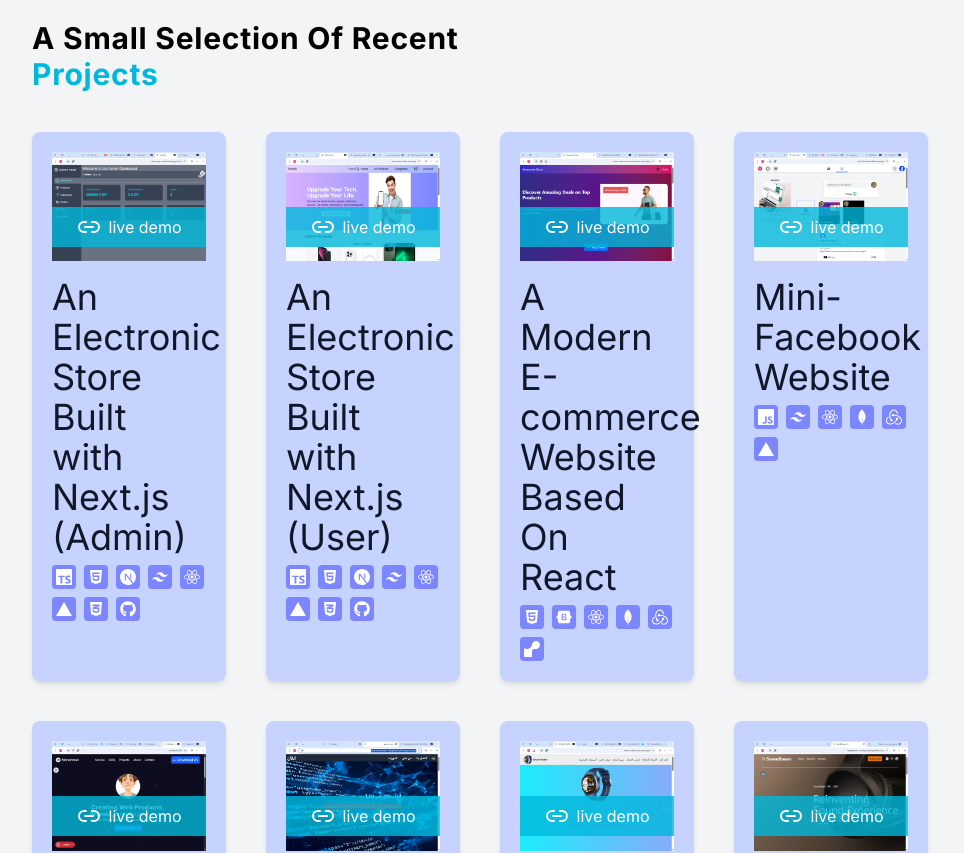
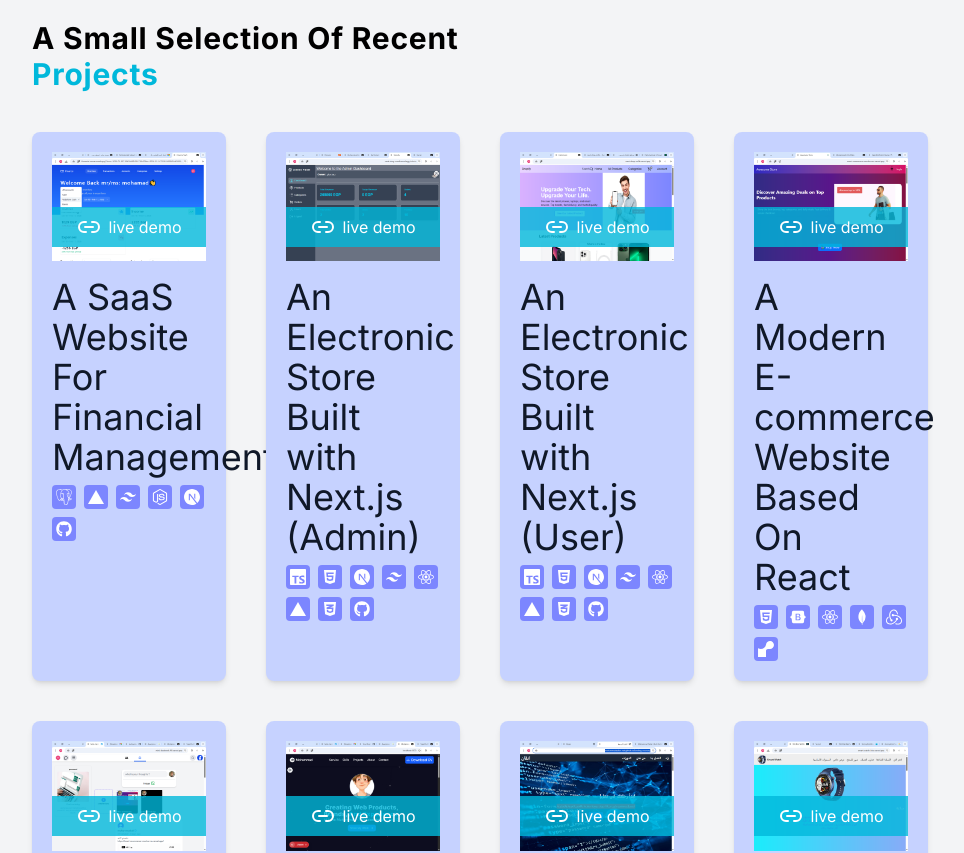
Before and after one commit to mohammadsaber-net/myPortfolio, a Next.js app: page /en in a window 1280 px wide. Shown: the part 1660-2513 px from the top of the page, without its empty margins (160-1124 px from the left). Built offline with nearby package versions, Linux system fonts and the light colour scheme.

Commit message:
add New Project

```diff
--- a/components/projects/Projects.tsx
+++ b/components/projects/Projects.tsx
@@ -4,11 +4,11 @@ import { Link2 } from "lucide-react";
 import Link from 'next/link'
 import { useApp } from "../context/AppContext";
 import { FaReact,FaBootstrap,FaHtml5,FaGithub,FaCss3Alt } from "react-icons/fa";
-import {SiJavascript,SiFramer,SiTypescript,SiTailwindcss,SiRedux,SiNextdotjs,SiVercel,SiRender,SiMongodb} from "react-icons/si";
+import {SiJavascript,SiPostgresql,SiFramer,SiTypescript,SiTailwindcss,SiRedux,SiNextdotjs,SiVercel,SiRender,SiMongodb, SiNodedotjs} from "react-icons/si";
 export default function Projects() {
  const iconMap: Record<string, React.ComponentType<any>> = {
   "FaHtml5":FaHtml5,"FaCss3Alt":FaCss3Alt,"FaGithub":FaGithub, "FaBootstrap":FaBootstrap, "FaReact":FaReact,"SiTailwindcss":SiTailwindcss,"SiJavascript":SiJavascript,
-  "SiMongodb":SiMongodb,"SiFramer":SiFramer,"SiTypescript":SiTypescript, "SiRedux":SiRedux, "SiRender":SiRender,"SiNextdotjs":SiNextdotjs,"SiVercel":SiVercel
+  "SiMongodb":SiMongodb,"SiPostgresql":SiPostgresql,"SiNodedotjs":SiNodedotjs,"SiFramer":SiFramer,"SiTypescript":SiTypescript, "SiRedux":SiRedux, "SiRender":SiRender,"SiNextdotjs":SiNextdotjs,"SiVercel":SiVercel
 };
       const app = useApp() as { Projects?: ProjectItem } | null;
         const projects = app?.Projects?.projects ?? [];
--- a/data/data.ts
+++ b/data/data.ts
@@ -11,7 +11,8 @@ import {
   SiRender,
   SiMongodb,
   SiFramer,
-  SiNodedotjs
+  SiNodedotjs,
+  SiPostgresql
 } from "react-icons/si";
 
 export const myNavbar=(dict: any)=>{
@@ -104,6 +105,8 @@ export const usedTools=[
     {id:13,icon:SiRedux,title:"Redux"},
     {id:14,icon:SiVercel,title:"Vercel"},
     {id:15,icon:SiRender,title:"Render"},
+    {id:16,icon:SiPostgresql,title:"PostgreSQL"},
+    {id:17,icon:SiNodedotjs,title:"Node.js"},
 ]
 export const myProjects=(dict:any)=>{
   const project=dict.project
@@ -114,6 +117,14 @@ export const myProjects=(dict:any)=>{
     demo:project["demo"],
   },
     projects:[
+      {
+        id:9,
+        title:project["title10"],
+        demo:"https://financial-amxa.vercel.app/",
+        code:"https://github.com/mohammadsaber-net/Financial",
+        image:"/images/financial.png",
+        tools:["SiPostgresql","SiVercel","SiTailwindcss","SiNodedotjs","SiNextdotjs","FaGithub"]
+    },
       {
         id:5,
         title:project["title6"],
--- a/locales/ar.json
+++ b/locales/ar.json
@@ -34,6 +34,7 @@
     "title7": "منجر لبيع الاجهزة الالكترونية باستخدام Next (العملاء)",
     "title8": "صفحة هبوط لساعة X9 Ultra",
     "title9": "صفحة هبوط HeadPhone LB",
+    "title10": "موقع SaaS لادارة الاموال",
     "title3": "نسخة مصغرة من فيسبوك",
     "title4": "محفظة أعمال مميزة",
     "title5": " صفحة هبوط عصرية لكورسات برمجة",
--- a/locales/en.json
+++ b/locales/en.json
@@ -35,6 +35,7 @@
         "title7":"An Electronic Store Built with Next.js (User)",
         "title8":"A Landing Page For X9 Ultra Watch",
         "title9":"A Landing Page For HeadPhone LB",
+        "title10":"A SaaS Website For Financial Management",
         "title3":"Mini-Facebook Website",
         "title4":"A Super Class Portfolio",
         "title5":"An OutStanding Landing Page For Programming courses",
```
Also changed, not shown: public/images/financial.png (added).
